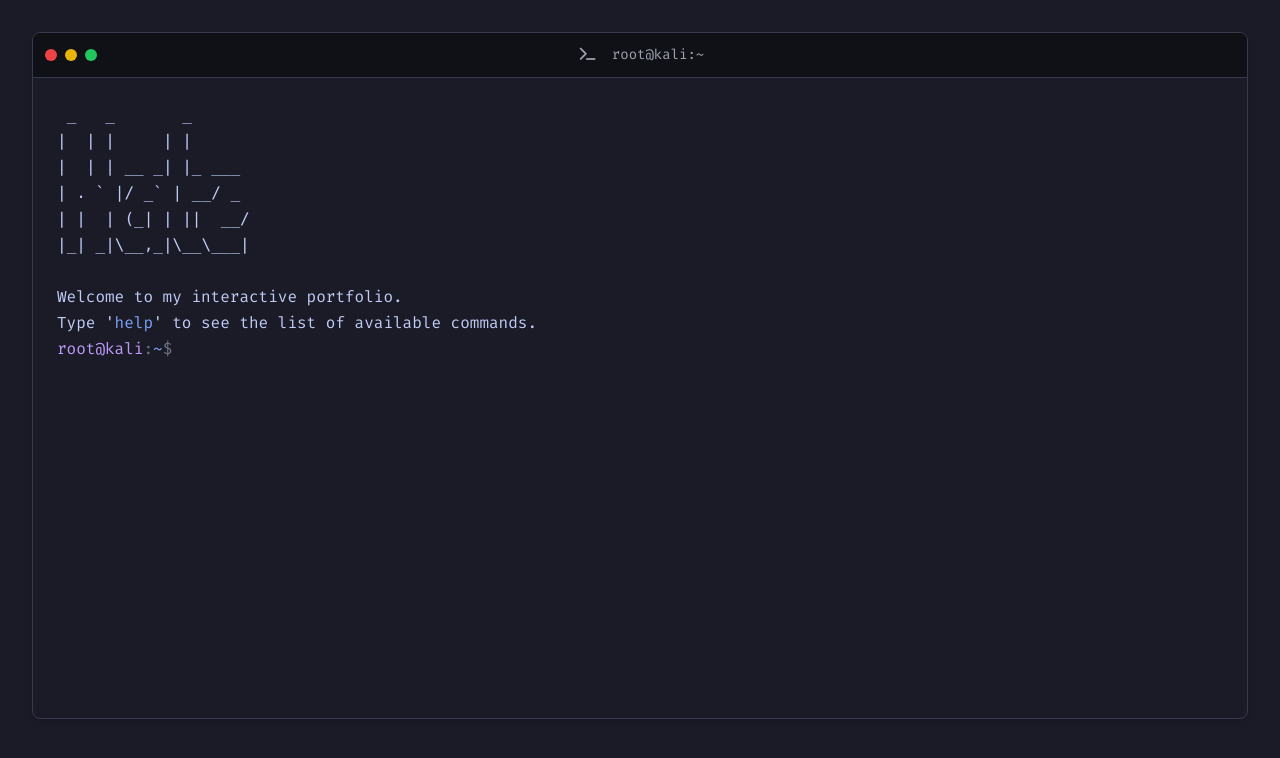
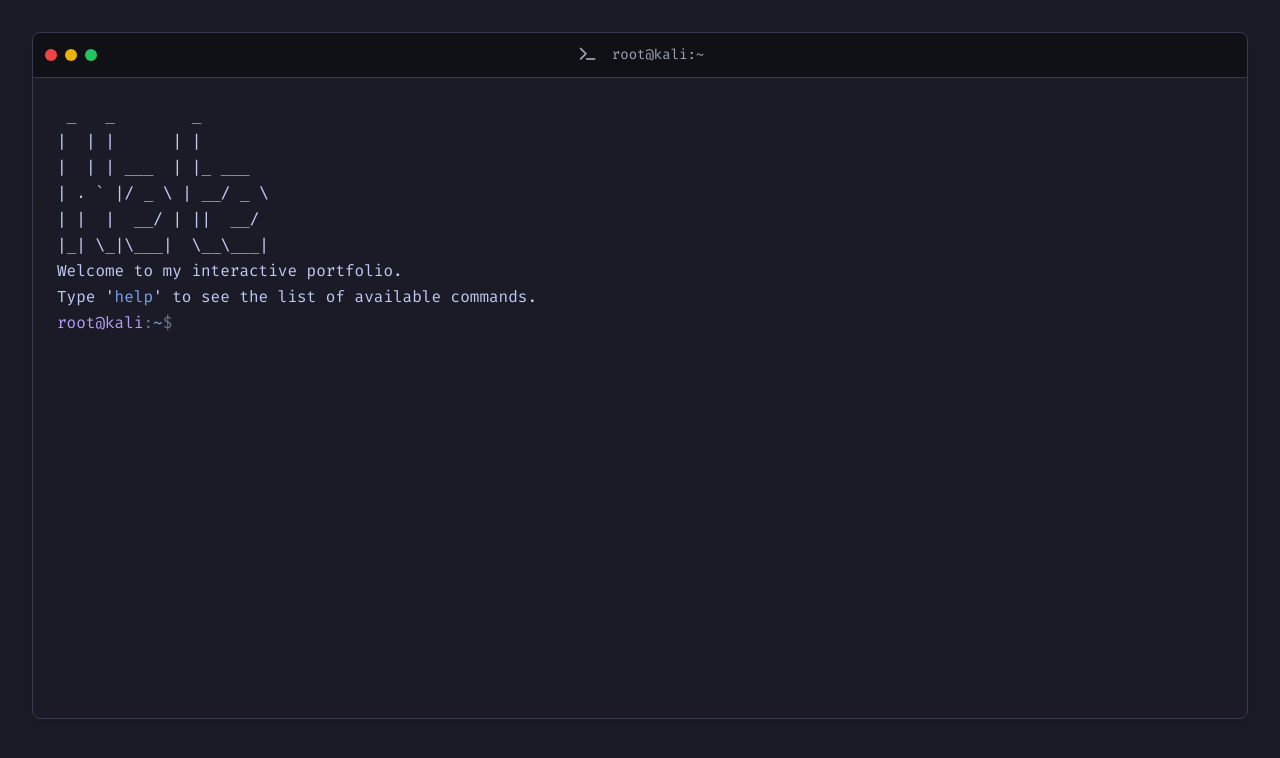
Before and after one commit to viznate/nathaniel.github.io, a plain HTML site: page index.html in a window 1280 px wide. Drawn offline with nearby package versions, Linux system fonts and the light colour scheme.

Commit message:
Update index.html
ok last time

```diff
--- a/index.html
+++ b/index.html
@@ -280,15 +280,15 @@
             };
 
             const welcomeMessage = `
-                 <div class="output">
-        <pre>
- _   _       _
-| \ | |     | |
-|  \| | __ _| |_ ___
-| . \` |/ _\` | __/ _ \
-| |\  | (_| | ||  __/
-|_| \_|\\__,_|\\__\\___|
-        </pre>
+    <div class="output">
+<pre>
+ _   _        _
+| \ | |      | |
+|  \| | ___  | |_ ___
+| . \` |/ _ \\ | __/ _ \\
+| |\  |  __/ | ||  __/
+|_| \\_|\\___|  \\__\\___|
+</pre>
         <p>Welcome to my interactive portfolio.</p>
         <p>Type '<span class="command">help</span>' to see the list of available commands.</p>
     </div>
```
